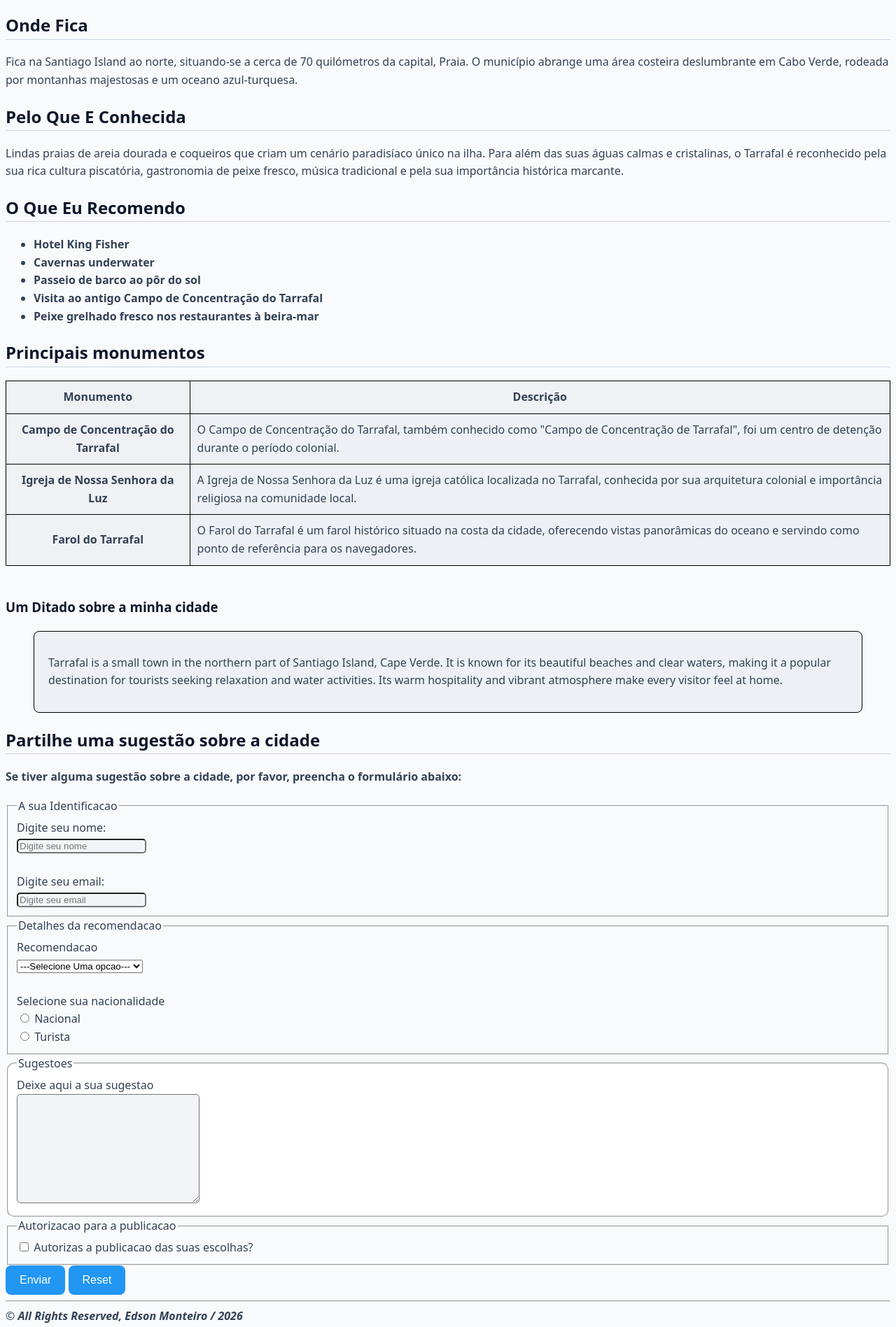
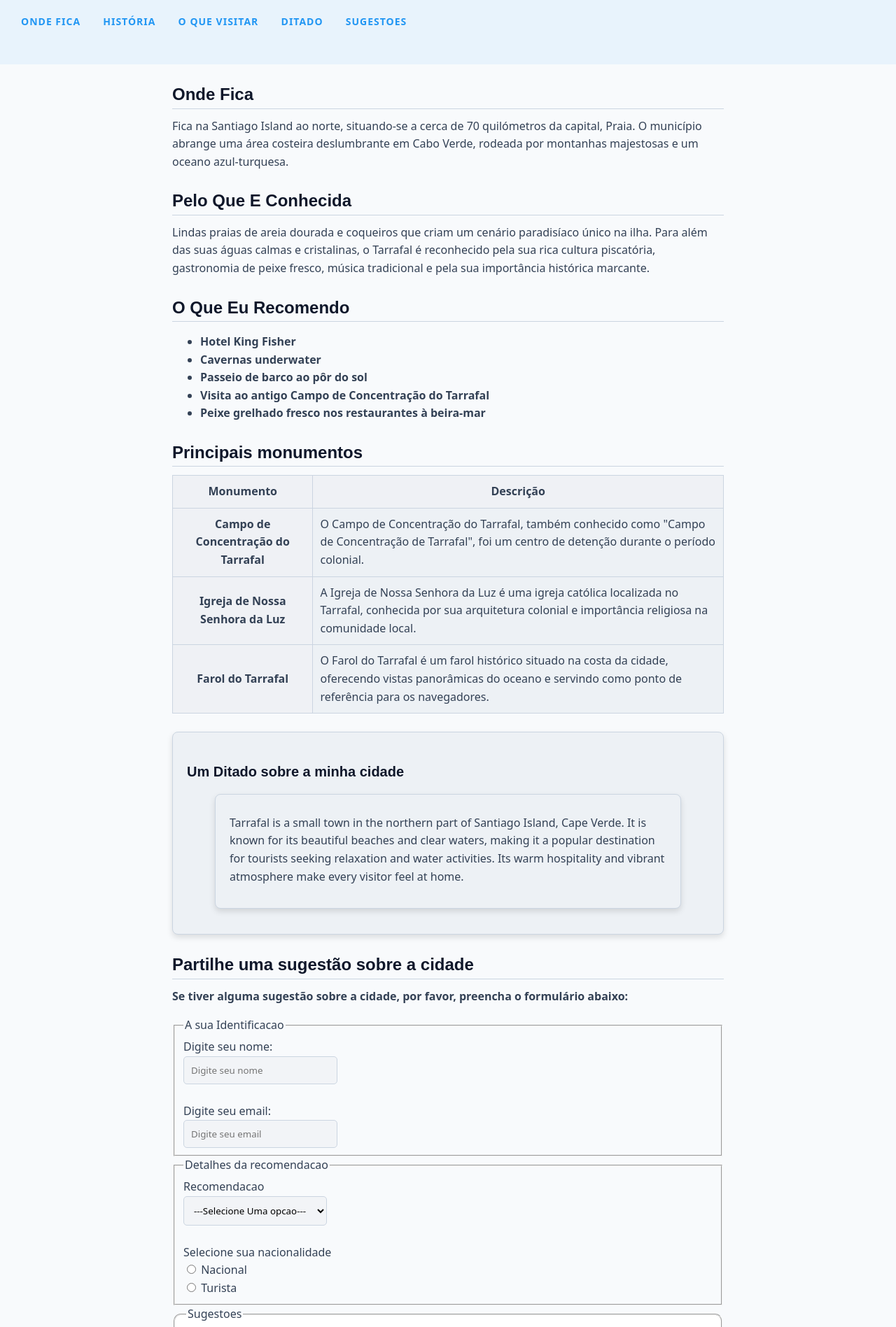
Before and after one commit to Edson524/exercicios-uf1.1, a plain HTML site: page sessao-09/cidade.html in a window 1280 px wide. Shown: the part 306-2203 px from the top of the page at 70% size. Drawn offline with Linux system fonts and the light colour scheme.

```diff
--- a/sessao-09/cidade.html
+++ b/sessao-09/cidade.html
@@ -113,7 +113,7 @@
         </table>
       </section>
       <br />
-      <article id="ditado" >
+      <article id="ditado" class="cartao">
         <h3>Um Ditado sobre a minha cidade</h3>
         <blockquote class="cartao">
           <p>
--- a/sessao-09/css/estilo.css
+++ b/sessao-09/css/estilo.css
@@ -1,70 +1,192 @@
-body
-{
-    font-family: system-ui, -apple-system, sans-serif;
+
+/*
+PALETA DE CORES — Cidade e Passadiços do Paiva
+
+Cor principal (links e botões): #2196f3
+Cor dos títulos: #0f172a
+Cor de realce (avisos): #ff9800
+
+Cores neutras:
+Texto principal: #334155
+Texto secundário: #64748b
+Bordas: #cbd5e1
+Fundo da página: #f8fafc
+Fundo dos cartões: #edf1f5
+*/
+
+/* ===== 1. BASE ===== */
+
+* {
+    box-sizing: border-box;
+}
+
+body {
+    font-family: system-ui, -apple-system, Arial, sans-serif;
     line-height: 1.6;
+    margin: 0;
     background-color: #f8fafc;
     color: #334155;
 }
-h1, h2, h3
-{
+
+main {
+    max-width: 820px;
+    margin: 0 auto;
+    padding: 0 16px;
+}
+
+/* ===== 2. TEXTO E FONTES ===== */
+
+h1, h2, h3 {
+    font-family: "Poppins", Arial, sans-serif;
     color: #0f172a;
+    font-weight: 700;
+    margin: 24px 0 12px;
 }
-h2
-{
+
+h1 {
+    font-size: 2rem;
+}
+
+h2 {
+    font-size: 1.5rem;
+    font-weight: 600;
     border-bottom: 1px solid #cbd5e1;
 }
-table
-{
+
+h3 {
+    font-size: 1.25rem;
+    font-weight: 600;
+}
+
+p {
+    font-size: 1rem;
+    margin: 12px 0 16px;
+}
+
+a {
+    color: #2196f3;
+}
+
+small {
+    color: #64748b;
+    font-size: 0.875rem;
+}
+
+/* ===== 3. CABEÇALHO, MENU E RODAPÉ ===== */
+
+header {
+    background-color: #e8f3fc;
+    padding: 24px 16px;
+}
+
+header img {
+    max-width: 100%;
+    height: auto;
+    border: 2px solid #cbd5e1;
+    border-radius: 10px;
+    box-shadow: 0 4px 10px rgba(0, 0, 0, 0.15);
+}
+
+nav ul {
+    list-style: none;
+    padding: 0;
+    margin: 16px 0;
+}
+
+nav li {
+    display: inline-block;
+}
+
+nav a {
+    display: inline-block;
+    padding: 10px 14px;
+    color: #2196f3;
+    text-decoration: none;
+    text-transform: uppercase;
+    letter-spacing: 1px;
+    font-size: 0.875rem;
+    font-weight: 600;
+}
+
+nav a:hover {
+    background-color: #dbeafe;
+    border-radius: 5px;
+}
+
+footer {
+    background-color: #e8f3fc;
+    color: #64748b;
+    text-align: center;
+    padding: 20px 16px;
+    margin-top: 32px;
+}
+
+/* ===== 4. TABELAS E FORMULÁRIOS ===== */
+
+table {
     width: 100%;
     border-collapse: collapse;
 }
-td, th
-{
-    border: 1px solid #000000;
+
+td, th {
+    border: 1px solid #cbd5e1;
     padding: 10px;
     background-color: #edf1f5;
 }
-th
-{
+
+th {
     background-color: #eff1f5;
+    font-weight: 700;
 }
-nav ul
-{
-    list-style: none;
+
+input, select, textarea {
+    font-family: inherit;
+    padding: 10px;
+    border: 1px solid #cbd5e1;
+    border-radius: 5px;
+    background-color: #f2f4f7;
+    max-width: 100%;
 }
-nav li
-{
+
+textarea {
+    width: 100%;
+}
+
+/* ===== 5. CLASSES ===== */
+
+.botao {
     display: inline-block;
-}
-nav a
-{
-    color: black;
-    text-decoration: none;
-}
-.botao {
     background-color: #2196f3;
     color: white;
     border: none;
     border-radius: 8px;
-    padding: 12px 20px;
+    padding: 0.75em 1.25em;
     cursor: pointer;
-    font-size: 16px;
+    font-size: 1rem;
+    font-family: inherit;
 }
-.cartao
-{
+
+.botao:hover {
+    background-color: #1565c0;
+}
+
+.cartao {
     background-color: #edf1f5;
-    border: 1px solid black;
+    border: 1px solid #cbd5e1;
     border-radius: 8px;
     padding: 16px 20px;
     margin-bottom: 20px;
+    box-shadow: 0 4px 8px rgba(0, 0, 0, 0.12);
 }
+
 .aviso {
-    background-color: #fff3e0;
+    background-color: hsl(36, 100%, 94%);
     border-left: 5px solid #ff9800;
     padding: 15px;
     margin: 10px 0;
     border-radius: 5px;
 }
+
 .curiosidade {
     background-color: #e8f5e9;
     border-left: 5px solid #4caf50;
@@ -72,20 +194,20 @@ nav a
     margin: 10px 0;
     border-radius: 5px;
 }
-.botao:hover {
-    background-color: #1565c0;
+
+.reserva {
+    background-color: #ffffff;
+    border: 1px solid #cbd5e1;
+    border-radius: 10px;
+    padding: 20px;
 }
-.reserva
-{
+
+.sugestao {
     background-color: #ffffff;
     border-radius: 10px;
+    padding: 16px;
 }
-.sugestao
-{
-    background-color: #ffffff;
-    border-radius: 10px;
-}
-input, textarea{
-   background-color: #f2f4f7;
-   border-radius: 5px;
-}
+
+/* ===== 6. IDS ===== */
+
+/* Estilos específicos para IDs podem ser adicionados aqui. */
```
Also changed, not shown: sessao-09/passadicos-paiva.html (+11 -3 lines).
